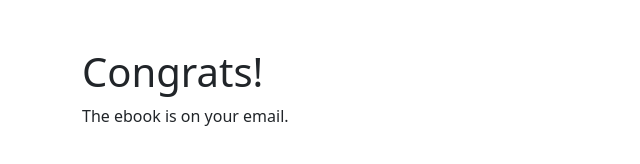
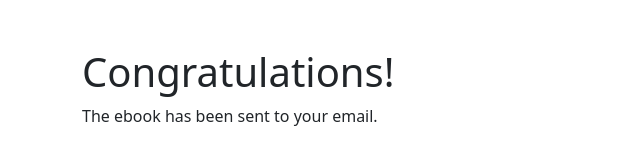
Before and after one commit to JaniPrugovecki/JaniMarketing, a plain HTML site: page success.html in a window 1280 px wide. Shown: the whole page, without its empty margins (0-640 px from the left). Drawn offline with nearby package versions, Linux system fonts and the light colour scheme.

Commit message:
Add files via upload

```diff
--- a/success.html
+++ b/success.html
@@ -13,8 +13,8 @@
   <body>
 
     <div class="container mt-5">
-        <h1>Congrats!</h1>
-      <p>The ebook is on your email.</p>
+        <h1>Congratulations!</h1>
+        <p>The ebook has been sent to your email.</p>
     </div>
 
     <!-- Optional JavaScript; choose one of the two! -->
@@ -22,10 +22,5 @@
     <!-- Option 1: Bootstrap Bundle with Popper -->
     <script src="https://cdn.jsdelivr.net/npm/bootstrap@5.0.1/dist/js/bootstrap.bundle.min.js" integrity="sha384-gtEjrD/SeCtmISkJkNUaaKMoLD0//ElJ19smozuHV6z3Iehds+3Ulb9Bn9Plx0x4" crossorigin="anonymous"></script>
 
-    <!-- Option 2: Separate Popper and Bootstrap JS -->
-    <!--
-    <script src="https://cdn.jsdelivr.net/npm/@popperjs/core@2.9.2/dist/umd/popper.min.js" integrity="sha384-IQsoLXl5PILFhosVNubq5LC7Qb9DXgDA9i+tQ8Zj3iwWAwPtgFTxbJ8NT4GN1R8p" crossorigin="anonymous"></script>
-    <script src="https://cdn.jsdelivr.net/npm/bootstrap@5.0.1/dist/js/bootstrap.min.js" integrity="sha384-Atwg2Pkwv9vp0ygtn1JAojH0nYbwNJLPhwyoVbhoPwBhjQPR5VtM2+xf0Uwh9KtT" crossorigin="anonymous"></script>
-    -->
   </body>
 </html>
```
Also changed, not shown: index.html (+1 -15 lines).
